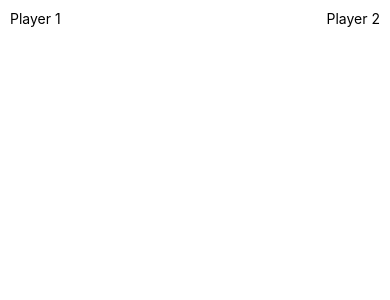
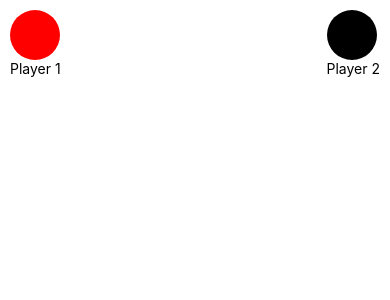
Before and after one commit to BboyStatix/Connect4, a React Native app: screen / in a window 390 px wide. Shown: the top 300 px of the page. Built offline with nearby package versions, Linux system fonts and the light colour scheme.

Commit message:
Create icon for PlayerItem

```diff
--- a/Components/Header/Styles.js
+++ /dev/null
@@ -1,11 +0,0 @@
-import { StyleSheet } from 'react-native';
-
-const styles = StyleSheet.create({
-    container: {
-        flexDirection: 'row',
-        justifyContent: 'space-between',
-        margin: 10,
-    },
-})
-
-export default styles
--- a/Components/Header/index.js
+++ b/Components/Header/index.js
@@ -1,13 +1,19 @@
 import React from 'react';
 import View from "react-native-web/dist/exports/View";
-import styles from "./Styles";
+import styles from "./styles";
 import Text from "react-native-web/dist/exports/Text";
 
 const Header = () => {
     return (
         <View style={styles.container}>
-            <Text>Player 1</Text>
-            <Text>Player 2</Text>
+            <View>
+                <View style={[styles.icon, styles.player1]} />
+                <Text>Player 1</Text>
+            </View>
+            <View>
+                <View style={[styles.icon, styles.player2]} />
+                <Text>Player 2</Text>
+            </View>
         </View>
     )
 
--- /dev/null
+++ b/Components/Header/styles.js
@@ -0,0 +1,23 @@
+import { StyleSheet } from 'react-native';
+import colors from "../../Colors";
+
+const styles = StyleSheet.create({
+    container: {
+        flexDirection: 'row',
+        justifyContent: 'space-between',
+        margin: 10,
+    },
+    icon: {
+        width: 50,
+        height: 50,
+        borderRadius: '50%',
+    },
+    player1: {
+        backgroundColor: colors.player1
+    },
+    player2: {
+        backgroundColor: colors.player2
+    },
+})
+
+export default styles
```
